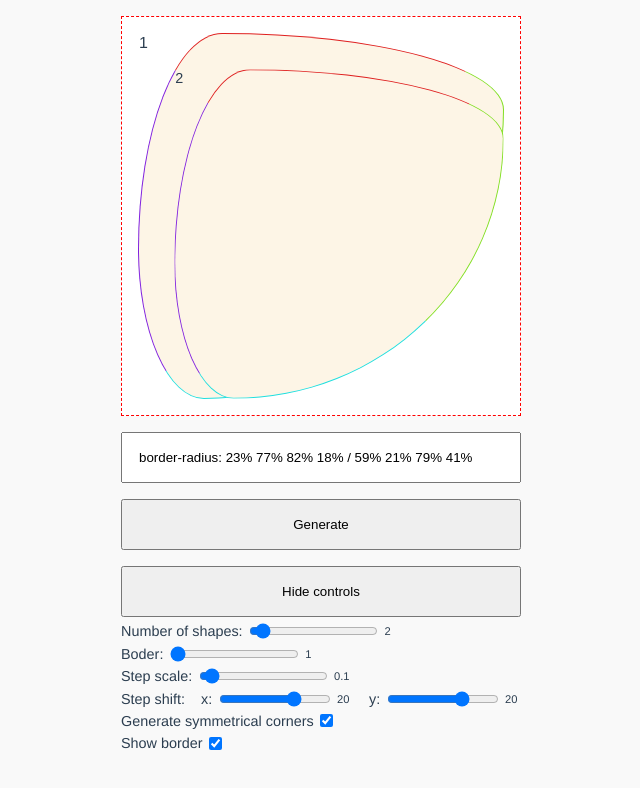
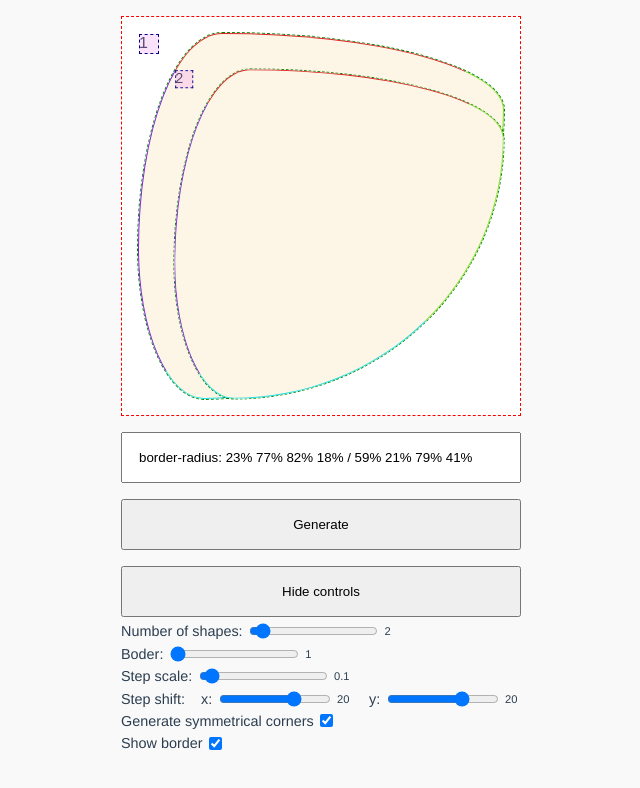
Before and after one commit to maxzz/border-radius-generator, a Vue app: page / in a window 1280 px wide. Shown: the top 788 px of the page, without its empty margins (319-959 px from the left). Built offline with nearby package versions, Linux system fonts and the light colour scheme.

Commit message:
feature: remap corner coordinates

```diff
--- a/src/App.vue
+++ b/src/App.vue
@@ -7,8 +7,9 @@
                     backgroundColor: options.shapes == 1 ? 'red' : 'oldlace',
                     transform: getItemTransform(item)
                 }"
-                :class="{'blob-borders': options.showBorder}"
+                :class="{'bubba-borders': options.showBorder}"
             >
+                <div class="bubba-marker"></div>
                 <span v-if="options.showBorder">{{item}}</span>
             </div>
         </div>
@@ -67,26 +68,26 @@
     }
 
     function generateShape(symmetrical) {
-        let r1 = random(5, 96);
-        let r2 = random(5, 96);
-        let r3 = random(5, 96);
-        let r4 = random(5, 96);
+        let wTL = random(5, 96);
+        let wBL = random(5, 96);
+        let hTL = random(5, 96);
+        let hTR = random(5, 96);
 
-        let r11, r22, r33, r44;
+        let wTR, wBR, hBL, hBR;
 
         if (symmetrical) {
-            r11 = 100 - r1;
-            r22 = 100 - r2;
-            r33 = 100 - r3;
-            r44 = 100 - r4;
+            wTR = 100 - wTL;
+            wBR = 100 - wBL;
+            hBL = 100 - hTL;
+            hBR = 100 - hTR;
         } else {
-            r11 = random(5, 96);
-            r22 = random(5, 96);
-            r33 = random(5, 96);
-            r44 = random(5, 96);
+            wTR = random(5, 96);
+            wBR = random(5, 96);
+            hBL = random(5, 96);
+            hBR = random(5, 96);
         }
 
-        return `${r1}% ${r11}% ${r22}% ${r2}% / ${r3}% ${r4}% ${r44}% ${r33}%`;
+        return `${wTL}% ${wTR}% ${wBR}% ${wBL}% / ${hTL}% ${hTR}% ${hBR}% ${hBL}%`;
     }
 
     export default {
@@ -151,6 +152,16 @@
         margin-top: 1rem;
     }
 
+    .bubba-marker {
+        position: absolute;
+        top: 0;
+        left: 0;
+        width: 20px;
+        height: 20px;
+        background-color: rgba(238, 130, 238, 0.226);
+        border: 1px dashed darkblue;
+    }
+
     .bubbas {
         position: relative;
         width: 400px;
@@ -168,6 +179,8 @@
 
         transition: 1s border-radius;
         margin: 1rem;
+
+        outline: 1px dashed green;
     }
 
     input[type=button], input[type=text] {
@@ -208,14 +221,14 @@
     $border-br: hsl(180, 75%, 50%);
     $border-bl: hsl(270, 75%, 50%);
 
-    .blob-borders {
+    .bubba-borders {
         border-top: var(--border-width) solid $border-tl;
         border-right: var(--border-width) solid $border-tr;
         border-bottom: var(--border-width) solid $border-br;
         border-left: var(--border-width) solid $border-bl;
     }
 
-    .blob-borders-2 {
+    .bubba-borders-alt {
         border-top: 5px solid hsl(120, 100%, 25%);
         border-right: 5px solid hsl(120, 100%, 50%);
         border-bottom: 5px solid hsl(120, 100%, 25%);
```
